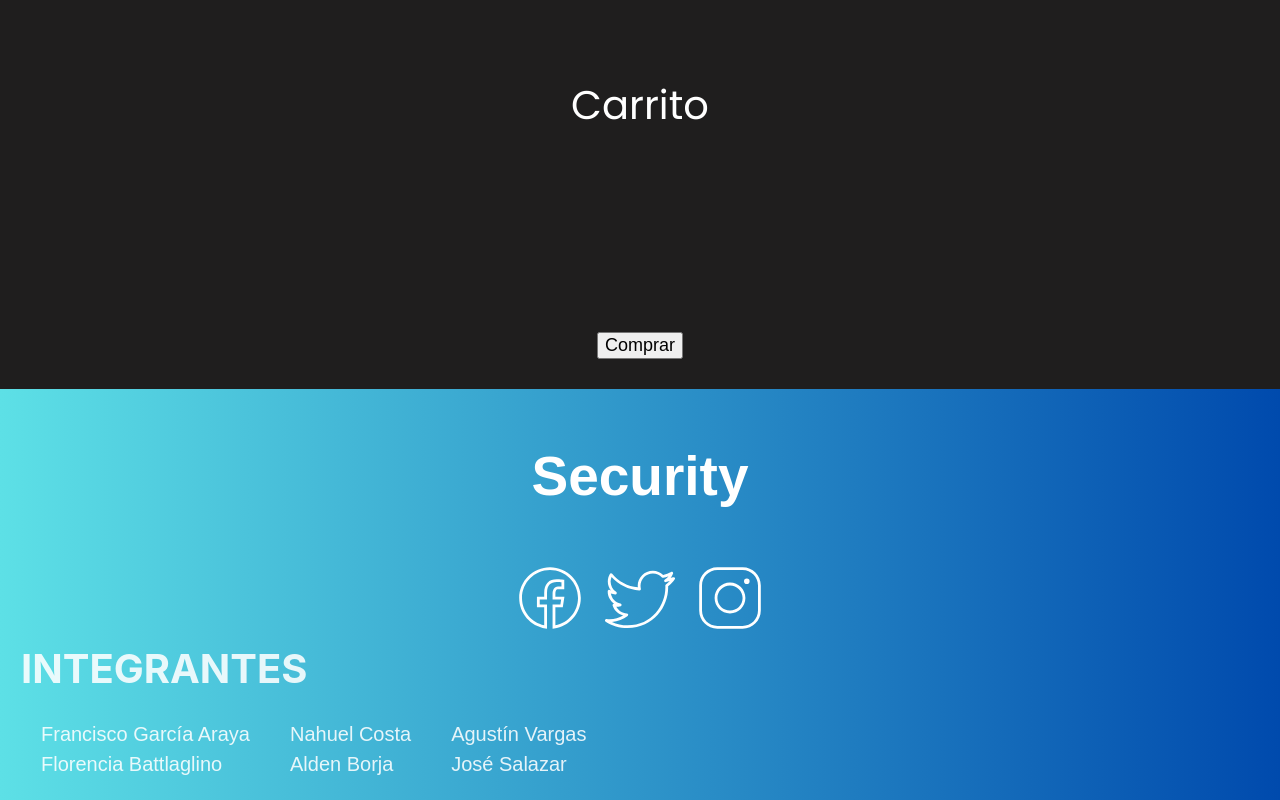
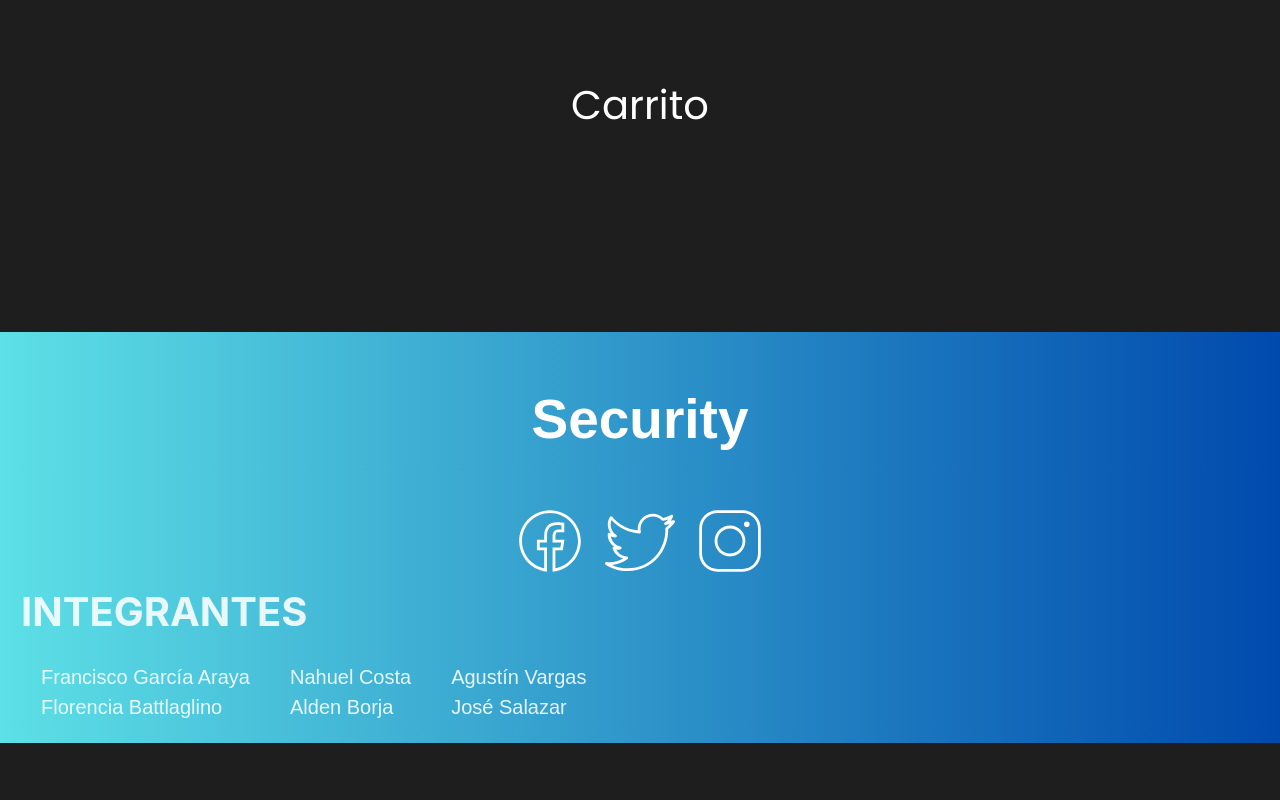
Before and after one commit to Fran25cisco/Ap2023, a React (Vite) app: page / in a window 1280 px wide. Shown: the part 3087-3887 px from the top of the page. After the commit the page ends 3830 px from the top, so only its background shows below. Built offline with nearby package versions, Linux system fonts and the light colour scheme; a web font is replaced by a local one.

Commit message:
Update Carrito.jsx

```diff
--- a/src/components/Page_1/Products/Carrito/Carrito.jsx
+++ b/src/components/Page_1/Products/Carrito/Carrito.jsx
@@ -59,7 +59,7 @@ function Carrito({ carrito, setCarrito }) {
           })}
         </div>
       </div>
-        {carrito?<button onClick={()=>{setCarrito([])}}>Comprar</button>:null}
+        {carrito[0]?<button onClick={()=>{setCarrito([])}}>Comprar</button>:null}
     </>
   );
 }
```
